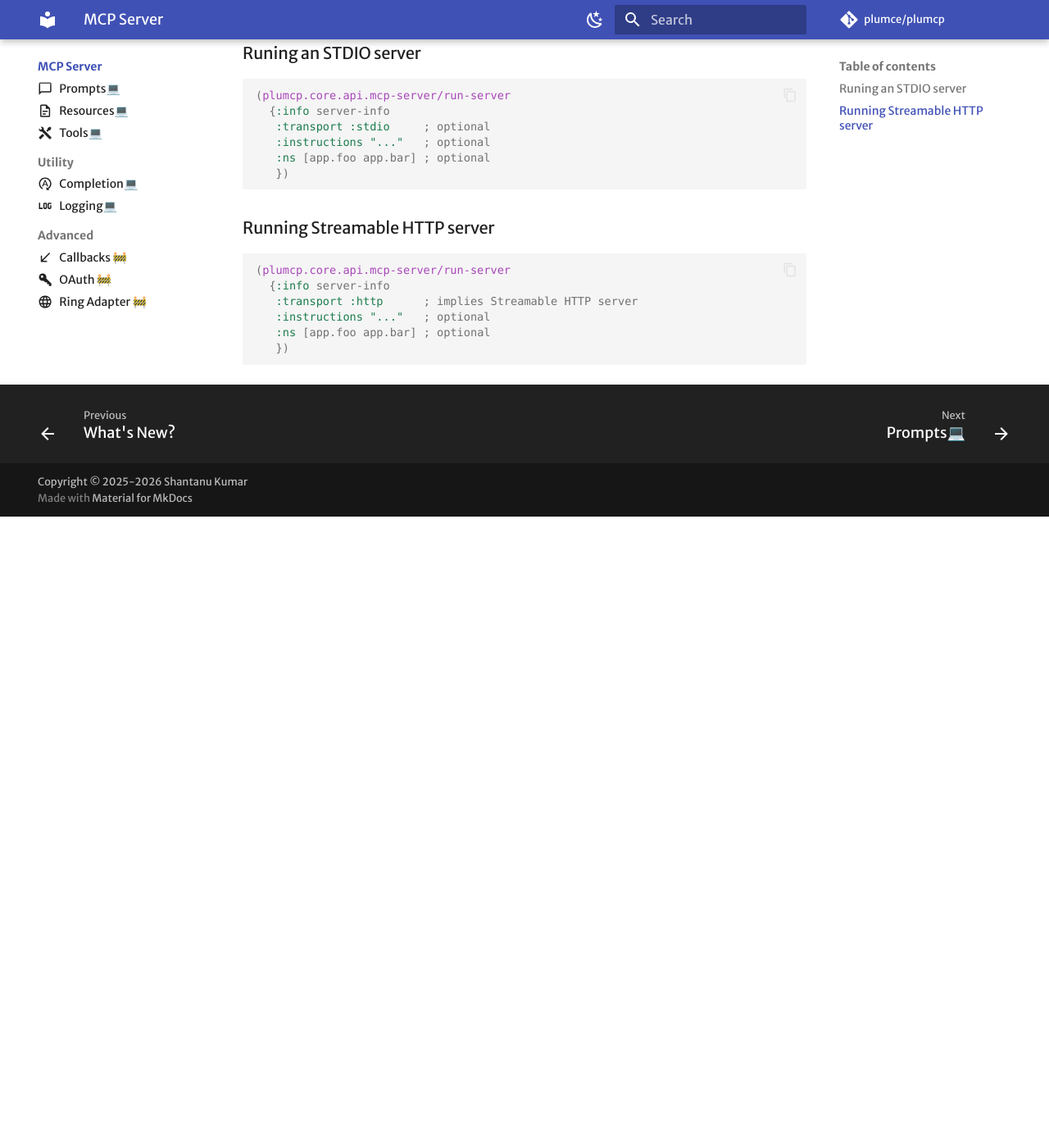
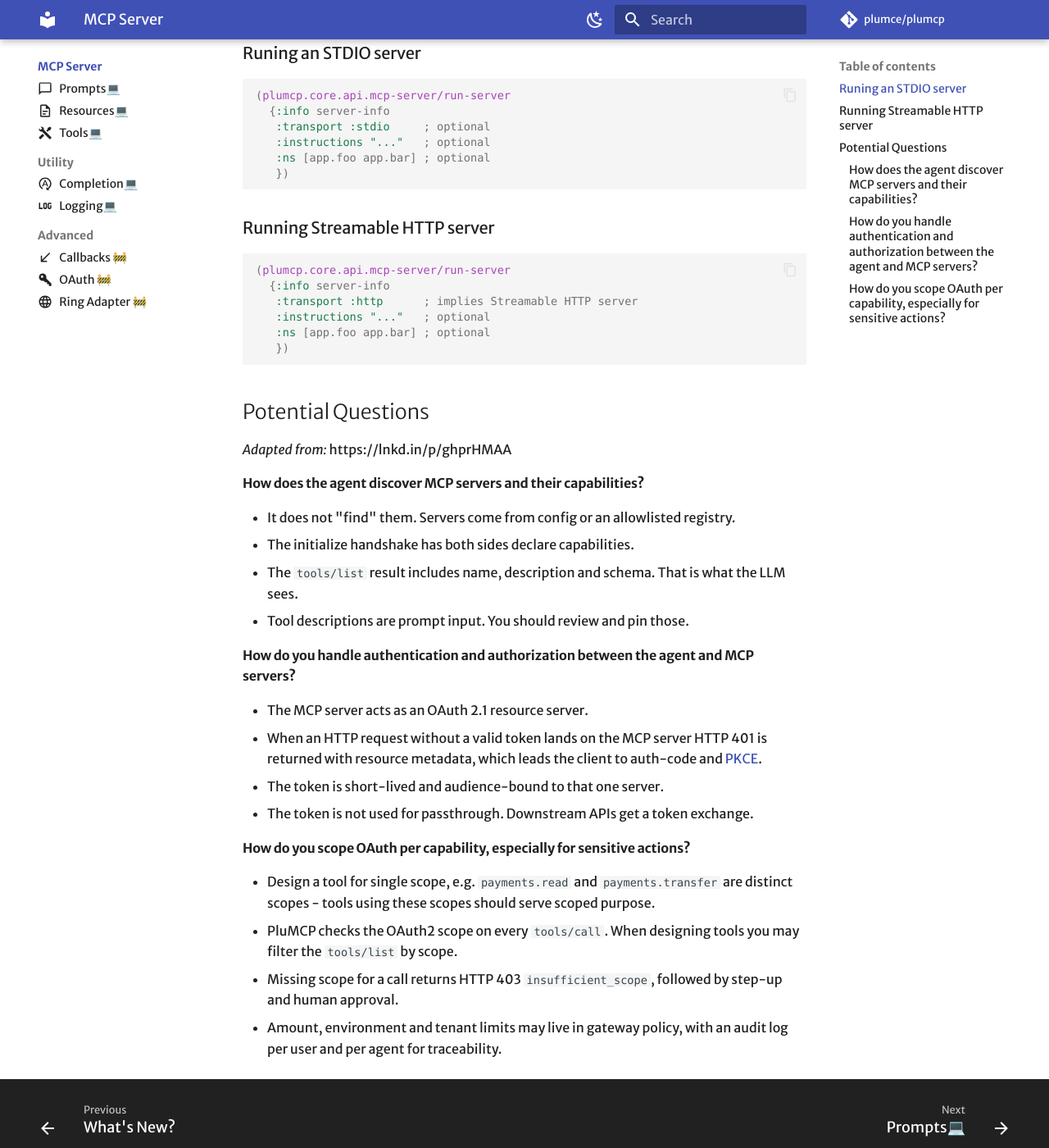
Before and after one commit to plumce/plumcp-docs, an MkDocs documentation site: the page built from docs/mcpserver/index.md, in a window 1280 px wide and 1400 px high, scrolled down 865 px. Shown: the whole window at 82% size. Built offline with MkDocs 1.6.1 and Material for MkDocs 9.7.7, drawn with Linux system fonts in a browser that asks for light colours; some web fonts are replaced; comment, search, counter and statistics services are not loaded; before the commit the page ends 1495 px from its top, so only the background shows below that.

Commit message:
Add MCP server potential common questions
Few common questions and answers for MCP servers are added.

````diff
--- a/docs/mcpserver/index.md
+++ b/docs/mcpserver/index.md
@@ -53,3 +53,35 @@ Below are few common options (check source for exhaustive list):
    :ns [app.foo app.bar] ; optional
    })
 ```
+
+## Potential Questions
+
+_Adapted from:_ https://lnkd.in/p/ghprHMAA
+
+#### How does the agent discover MCP servers and their capabilities?
+
+- It does not "find" them. Servers come from config or an allowlisted registry.
+- The initialize handshake has both sides declare capabilities.
+- The `tools/list` result includes name, description and schema. That is what
+  the LLM sees.
+- Tool descriptions are prompt input. You should review and pin those.
+
+#### How do you handle authentication and authorization between the agent and MCP servers?
+
+- The MCP server acts as an OAuth 2.1 resource server.
+- When an HTTP request without a valid token lands on the MCP server HTTP 401
+  is returned with resource metadata, which leads the client to auth-code and
+  [PKCE](https://www.mcpforge.tech/blog/oauth-pkce-mcp).
+- The token is short-lived and audience-bound to that one server.
+- The token is not used for passthrough. Downstream APIs get a token exchange.
+
+#### How do you scope OAuth per capability, especially for sensitive actions?
+
+- Design a tool for single scope, e.g. `payments.read` and `payments.transfer`
+  are distinct scopes - tools using these scopes should serve scoped purpose.
+- PluMCP checks the OAuth2 scope on every `tools/call`. When designing tools
+  you may filter the `tools/list` by scope.
+- Missing scope for a call returns HTTP 403 `insufficient_scope`, followed by
+  step-up and human approval.
+- Amount, environment and tenant limits may live in gateway policy, with an
+  audit log per user and per agent for traceability.
````
